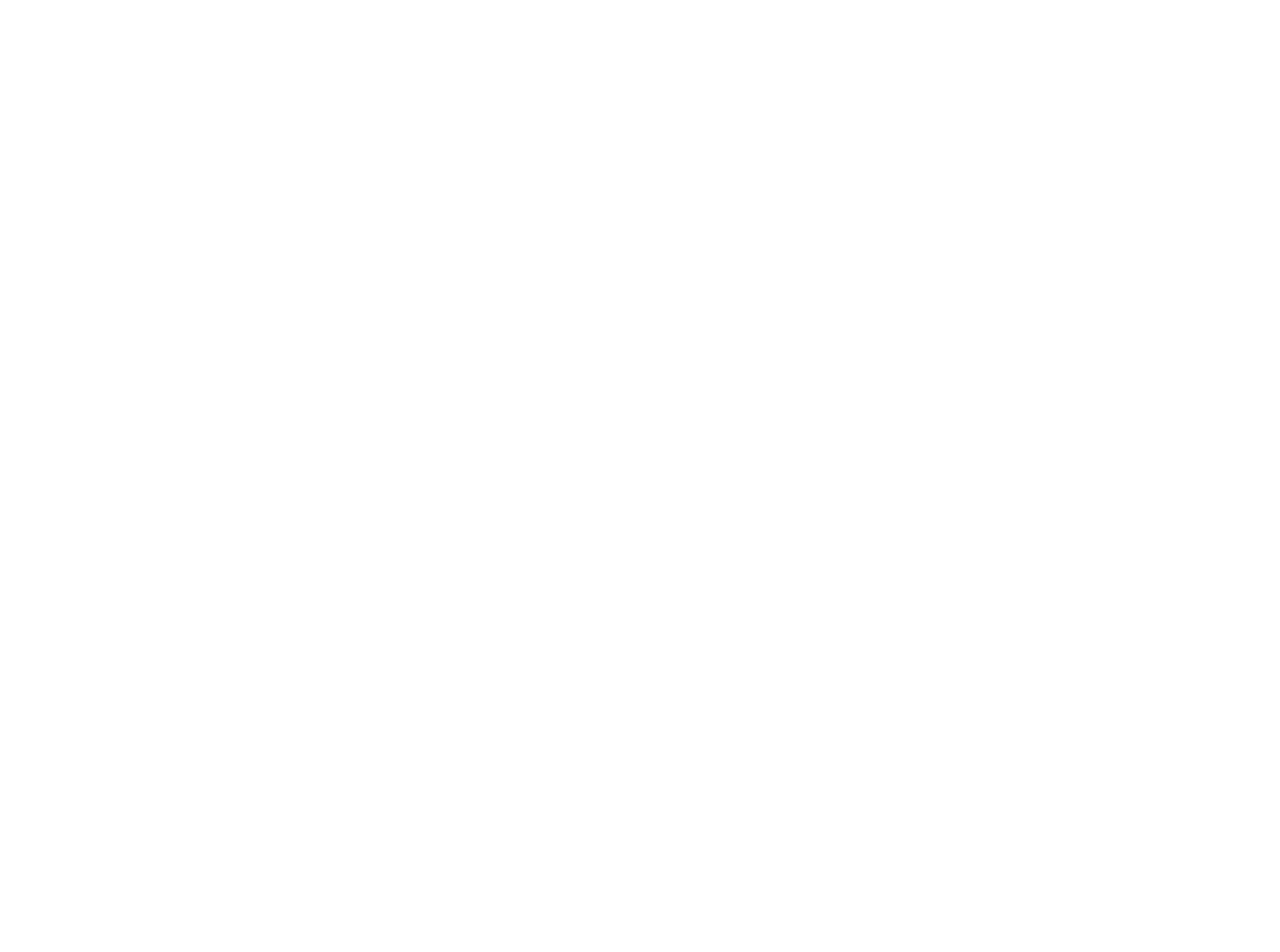
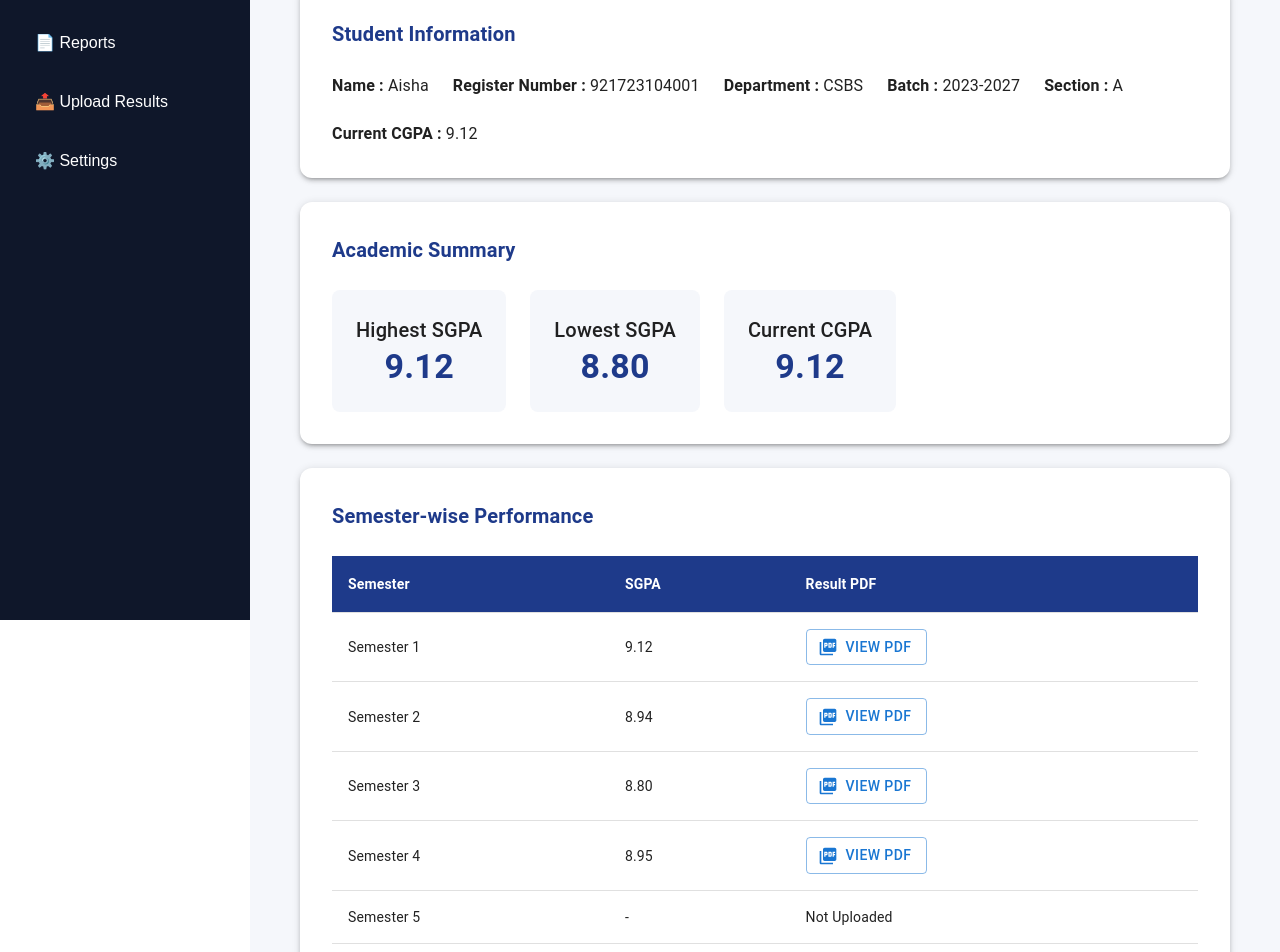
Before and after one commit to Baseera-2007/cgpa_calculator, a React app in the folder frontend/: page /student-details in a window 1280 px wide. Before the commit this address had no page. Shown: the part 200-1152 px from the top of the page. Before the commit the page ends 800 px from the top, so only its background shows below. Built offline with nearby package versions, Linux system fonts and the light colour scheme; the HTML template or start-up script is replaced by a standard one.

Commit message:
students page changed

```diff
--- a/frontend/src/App.jsx
+++ b/frontend/src/App.jsx
@@ -3,6 +3,7 @@
 import MainLayout from "./layouts/MainLayout";
 import Home from "./pages/Home";
 import Students from "./pages/Students";
+import StudentDetails from "./pages/StudentDetails"; // <-- ADD THIS
 import Reports from "./pages/Reports";
 import Settings from "./pages/Settings";
 import UploadResult from "./pages/UploadResult";
@@ -13,6 +14,7 @@
       <Route path="/" element={<MainLayout />}>
         <Route index element={<Home />} />
         <Route path="students" element={<Students />} />
+        <Route path="student-details" element={<StudentDetails />} /> {/* <-- ADD THIS */}
         <Route path="reports" element={<Reports />} />
         <Route path="upload-results" element={<UploadResult />} />
         <Route path="settings" element={<Settings />} />
--- a/frontend/src/pages/StudentDetails.jsx
+++ b/frontend/src/pages/StudentDetails.jsx
@@ -1,123 +1,301 @@
-import Navbar from "../components/Navbar";
-import Sidebar from "../components/Sidebar";
+import { useLocation } from "react-router-dom";
+import {
+  Paper,
+  Typography,
+  Grid,
+  Table,
+  TableBody,
+  TableCell,
+  TableContainer,
+  TableHead,
+  TableRow,
+  Button,
+  Box,
+} from "@mui/material";
+
+import PictureAsPdfIcon from "@mui/icons-material/PictureAsPdf";
 
 function StudentDetails() {
+  const { state } = useLocation();
+
+  const student = state || {
+    regNo: "921723104001",
+    name: "Aisha",
+    batch: "2023-2027",
+    cgpa: "9.12",
+  };
+
   return (
-    <>
-      <Navbar />
+    <div style={{ padding: "20px" }}>
+      {/* Page Title */}
+      <Typography
+        variant="h4"
+        sx={{
+          color: "#1e3a8a",
+          fontWeight: "bold",
+          mb: 3,
+        }}
+      >
+        👨‍🎓 Student Academic Profile
+      </Typography>
 
-      <div style={{ display: "flex" }}>
-        <Sidebar />
-
-        <div
-          style={{
-            flex: 1,
-            padding: "30px",
-            background: "#f5f7fb",
-            minHeight: "100vh",
+      {/* Student Information */}
+      <Paper
+        elevation={3}
+        sx={{
+          p: 4,
+          borderRadius: 3,
+          mb: 3,
+        }}
+      >
+        <Typography
+          variant="h6"
+          sx={{
+            color: "#1e3a8a",
+            fontWeight: "bold",
+            mb: 3,
           }}
         >
-          <h1 style={{ color: "#1e3a8a" }}>
-            👨‍🎓 Student Academic Profile
-          </h1>
+          Student Information
+        </Typography>
 
-          <div
-            style={{
-              background: "white",
-              padding: "25px",
-              borderRadius: "12px",
-              marginTop: "20px",
-              boxShadow: "0 3px 10px rgba(0,0,0,0.1)",
-            }}
-          >
-            <h2>Personal Information</h2>
+        <Grid container spacing={3}>
+          <Grid item xs={12} md={6}>
+            <Typography>
+              <b>Name :</b> {student.name}
+            </Typography>
+          </Grid>
 
-            <hr />
+          <Grid item xs={12} md={6}>
+            <Typography>
+              <b>Register Number :</b> {student.regNo}
+            </Typography>
+          </Grid>
 
-            <p><b>Name:</b> Baseera Banu S</p>
+          <Grid item xs={12} md={6}>
+            <Typography>
+              <b>Department :</b> CSBS
+            </Typography>
+          </Grid>
 
-            <p><b>Register Number:</b> 921724113006</p>
+          <Grid item xs={12} md={6}>
+            <Typography>
+              <b>Batch :</b> {student.batch}
+            </Typography>
+          </Grid>
 
-            <p><b>Department:</b> CSBS</p>
+          <Grid item xs={12} md={6}>
+            <Typography>
+              <b>Section :</b> A
+            </Typography>
+          </Grid>
 
-            <p><b>Batch:</b> 2024-2028</p>
+          <Grid item xs={12} md={6}>
+            <Typography>
+              <b>Current CGPA :</b> {student.cgpa}
+            </Typography>
+          </Grid>
+        </Grid>
+      </Paper>
 
-            <p><b>Section:</b> A</p>
+      {/* Academic Summary */}
+      <Paper
+        elevation={3}
+        sx={{
+          p: 4,
+          borderRadius: 3,
+          mb: 3,
+        }}
+      >
+        <Typography
+          variant="h6"
+          sx={{
+            color: "#1e3a8a",
+            fontWeight: "bold",
+            mb: 3,
+          }}
+        >
+          Academic Summary
+        </Typography>
 
-            <p><b>Current Semester:</b> Semester 4</p>
-
-            <p><b>Current CGPA:</b> 8.95</p>
-          </div>
-
-          <div
-            style={{
-              background: "white",
-              padding: "25px",
-              borderRadius: "12px",
-              marginTop: "25px",
-              boxShadow: "0 3px 10px rgba(0,0,0,0.1)",
-            }}
-          >
-            <h2>Semester Results</h2>
-
-            <table
-              style={{
-                width: "100%",
-                borderCollapse: "collapse",
-                marginTop: "20px",
+        <Grid container spacing={3}>
+          <Grid item xs={12} md={4}>
+            <Box
+              sx={{
+                background: "#f5f7fb",
+                p: 3,
+                borderRadius: 2,
+                textAlign: "center",
               }}
             >
-              <thead
-                style={{
-                  background: "#1e3a8a",
-                  color: "white",
+              <Typography variant="h6">Highest SGPA</Typography>
+
+              <Typography
+                variant="h4"
+                sx={{
+                  color: "#1e3a8a",
+                  fontWeight: "bold",
                 }}
               >
-                <tr>
-                  <th style={{ padding: "12px" }}>Semester</th>
-                  <th>SGPA</th>
-                  <th>Result PDF</th>
-                </tr>
-              </thead>
+                9.12
+              </Typography>
+            </Box>
+          </Grid>
 
-              <tbody>
-                <tr>
-                  <td style={{ padding: "12px" }}>Semester 1</td>
-                  <td>9.12</td>
-                  <td>
-                    <button>View PDF</button>
-                  </td>
-                </tr>
+          <Grid item xs={12} md={4}>
+            <Box
+              sx={{
+                background: "#f5f7fb",
+                p: 3,
+                borderRadius: 2,
+                textAlign: "center",
+              }}
+            >
+              <Typography variant="h6">Lowest SGPA</Typography>
 
-                <tr>
-                  <td style={{ padding: "12px" }}>Semester 2</td>
-                  <td>8.94</td>
-                  <td>
-                    <button>View PDF</button>
-                  </td>
-                </tr>
+              <Typography
+                variant="h4"
+                sx={{
+                  color: "#1e3a8a",
+                  fontWeight: "bold",
+                }}
+              >
+                8.80
+              </Typography>
+            </Box>
+          </Grid>
 
-                <tr>
-                  <td style={{ padding: "12px" }}>Semester 3</td>
-                  <td>8.80</td>
-                  <td>
-                    <button>View PDF</button>
-                  </td>
-                </tr>
+          <Grid item xs={12} md={4}>
+            <Box
+              sx={{
+                background: "#f5f7fb",
+                p: 3,
+                borderRadius: 2,
+                textAlign: "center",
+              }}
+            >
+              <Typography variant="h6">Current CGPA</Typography>
 
-                <tr>
-                  <td style={{ padding: "12px" }}>Semester 4</td>
-                  <td>8.95</td>
-                  <td>
-                    <button>View PDF</button>
-                  </td>
-                </tr>
-              </tbody>
-            </table>
-          </div>
-        </div>
-      </div>
-    </>
+              <Typography
+                variant="h4"
+                sx={{
+                  color: "#1e3a8a",
+                  fontWeight: "bold",
+                }}
+              >
+                {student.cgpa}
+              </Typography>
+            </Box>
+          </Grid>
+        </Grid>
+      </Paper>
+
+      {/* Semester Results */}
+      <Paper
+        elevation={3}
+        sx={{
+          p: 4,
+          borderRadius: 3,
+        }}
+      >
+        <Typography
+          variant="h6"
+          sx={{
+            color: "#1e3a8a",
+            fontWeight: "bold",
+            mb: 3,
+          }}
+        >
+          Semester-wise Performance
+        </Typography>
+
+        <TableContainer>
+          <Table>
+            <TableHead>
+              <TableRow sx={{ background: "#1e3a8a" }}>
+                <TableCell sx={{ color: "white", fontWeight: "bold" }}>
+                  Semester
+                </TableCell>
+
+                <TableCell sx={{ color: "white", fontWeight: "bold" }}>
+                  SGPA
+                </TableCell>
+
+                <TableCell sx={{ color: "white", fontWeight: "bold" }}>
+                  Result PDF
+                </TableCell>
+              </TableRow>
+            </TableHead>
+
+            <TableBody>
+              <TableRow>
+                <TableCell>Semester 1</TableCell>
+                <TableCell>9.12</TableCell>
+                <TableCell>
+                  <Button startIcon={<PictureAsPdfIcon />} variant="outlined">
+                    View PDF
+                  </Button>
+                </TableCell>
+              </TableRow>
+
+              <TableRow>
+                <TableCell>Semester 2</TableCell>
+                <TableCell>8.94</TableCell>
+                <TableCell>
+                  <Button startIcon={<PictureAsPdfIcon />} variant="outlined">
+                    View PDF
+                  </Button>
+                </TableCell>
+              </TableRow>
+
+              <TableRow>
+                <TableCell>Semester 3</TableCell>
+                <TableCell>8.80</TableCell>
+                <TableCell>
+                  <Button startIcon={<PictureAsPdfIcon />} variant="outlined">
+                    View PDF
+                  </Button>
+                </TableCell>
+              </TableRow>
+
+              <TableRow>
+                <TableCell>Semester 4</TableCell>
+                <TableCell>8.95</TableCell>
+                <TableCell>
+                  <Button startIcon={<PictureAsPdfIcon />} variant="outlined">
+                    View PDF
+                  </Button>
+                </TableCell>
+              </TableRow>
+
+              <TableRow>
+                <TableCell>Semester 5</TableCell>
+                <TableCell>-</TableCell>
+                <TableCell>Not Uploaded</TableCell>
+              </TableRow>
+
+              <TableRow>
+                <TableCell>Semester 6</TableCell>
+                <TableCell>-</TableCell>
+                <TableCell>Not Uploaded</TableCell>
+              </TableRow>
+
+              <TableRow>
+                <TableCell>Semester 7</TableCell>
+                <TableCell>-</TableCell>
+                <TableCell>Not Uploaded</TableCell>
+              </TableRow>
+
+              <TableRow>
+                <TableCell>Semester 8</TableCell>
+                <TableCell>-</TableCell>
+                <TableCell>Not Uploaded</TableCell>
+              </TableRow>
+            </TableBody>
+          </Table>
+        </TableContainer>
+      </Paper>
+    </div>
   );
 }
 
--- a/frontend/src/pages/Students.jsx
+++ b/frontend/src/pages/Students.jsx
@@ -1,64 +1,164 @@
 import { useState } from "react";
 import { useNavigate } from "react-router-dom";
+import {
+  Paper,
+  Typography,
+  TextField,
+  Table,
+  TableBody,
+  TableCell,
+  TableContainer,
+  TableHead,
+  TableRow,
+  Button,
+  Box,
+} from "@mui/material";
+
+const studentsData = [
+  {
+    regNo: "921723104001",
+    name: "Aisha",
+    batch: "2023-2027",
+    cgpa: "9.12",
+  },
+  {
+    regNo: "921723104002",
+    name: "Rahul",
+    batch: "2023-2027",
+    cgpa: "8.87",
+  },
+  {
+    regNo: "921723104003",
+    name: "Priya",
+    batch: "2023-2027",
+    cgpa: "9.44",
+  },
+  {
+    regNo: "921723104004",
+    name: "Arun",
+    batch: "2023-2027",
+    cgpa: "8.66",
+  },
+];
 
 function Students() {
   const navigate = useNavigate();
 
   const [search, setSearch] = useState("");
 
-  const [students] = useState([
-    { id: 1, name: "Student A", reg: "921724113001", cgpa: 8.5 },
-    { id: 2, name: "Student B", reg: "921724113002", cgpa: 9.1 },
-  ]);
+  const filteredStudents = studentsData.filter(
+    (student) =>
+      student.name.toLowerCase().includes(search.toLowerCase()) ||
+      student.regNo.includes(search)
+  );
 
   return (
     <div style={{ padding: "20px" }}>
-      <h1>👨‍🎓 Students List</h1>
+      <Typography
+        variant="h4"
+        sx={{
+          color: "#1e3a8a",
+          fontWeight: "bold",
+          mb: 3,
+        }}
+      >
+        👨‍🎓 Students
+      </Typography>
 
-      {/* SEARCH */}
-      <input
-        type="text"
-        placeholder="Search student..."
-        value={search}
-        onChange={(e) => setSearch(e.target.value)}
-        style={{
-          padding: "10px",
-          width: "300px",
-          marginBottom: "20px",
+      <Paper
+        elevation={3}
+        sx={{
+          p: 4,
+          borderRadius: 3,
         }}
-      />
+      >
+        <Box
+          sx={{
+            display: "flex",
+            justifyContent: "space-between",
+            alignItems: "center",
+            mb: 3,
+            flexWrap: "wrap",
+            gap: 2,
+          }}
+        >
+          <TextField
+            label="Search Student"
+            placeholder="Enter Register No or Name"
+            value={search}
+            onChange={(e) => setSearch(e.target.value)}
+            sx={{ width: 350 }}
+          />
 
-      {/* TABLE */}
-      <table border="1" cellPadding="10" width="100%">
-        <thead>
-          <tr>
-            <th>Reg No</th>
-            <th>Name</th>
-            <th>CGPA</th>
-            <th>Action</th>
-          </tr>
-        </thead>
+          <Typography
+            sx={{
+              fontSize: 18,
+              fontWeight: "bold",
+              color: "#1e3a8a",
+            }}
+          >
+            Total Students : {filteredStudents.length}
+          </Typography>
+        </Box>
 
-        <tbody>
-          {students
-            .filter((s) =>
-              s.name.toLowerCase().includes(search.toLowerCase()) ||
-              s.reg.includes(search)
-            )
-            .map((s) => (
-              <tr key={s.id}>
-                <td>{s.reg}</td>
-                <td>{s.name}</td>
-                <td>{s.cgpa}</td>
-                <td>
-                  <button onClick={() => navigate("/student-details")}>
-                    View
-                  </button>
-                </td>
-              </tr>
-            ))}
-        </tbody>
-      </table>
+        <TableContainer>
+          <Table>
+            <TableHead>
+              <TableRow sx={{ background: "#1e3a8a" }}>
+                <TableCell sx={{ color: "white", fontWeight: "bold" }}>
+                  Register No
+                </TableCell>
+
+                <TableCell sx={{ color: "white", fontWeight: "bold" }}>
+                  Student Name
+                </TableCell>
+
+                <TableCell sx={{ color: "white", fontWeight: "bold" }}>
+                  Batch
+                </TableCell>
+
+                <TableCell sx={{ color: "white", fontWeight: "bold" }}>
+                  CGPA
+                </TableCell>
+
+                <TableCell sx={{ color: "white", fontWeight: "bold" }}>
+                  Action
+                </TableCell>
+              </TableRow>
+            </TableHead>
+
+            <TableBody>
+              {filteredStudents.map((student) => (
+                <TableRow key={student.regNo} hover>
+                  <TableCell>{student.regNo}</TableCell>
+
+                  <TableCell>{student.name}</TableCell>
+
+                  <TableCell>{student.batch}</TableCell>
+
+                  <TableCell>{student.cgpa}</TableCell>
+
+                  <TableCell>
+                    <Button
+                      variant="contained"
+                      sx={{
+                        background: "#1e3a8a",
+                      }}
+                      onClick={() =>
+                        navigate("/student-details", {
+                          state: student,
+                        })
+                      }
+                    >
+                      VIEW
+                    </Button>
+                  </TableCell>
+                </TableRow>
+              ))}
+            </TableBody>
+          </Table>
+        </TableContainer>
+      </Paper>
     </div>
   );
 }
```
